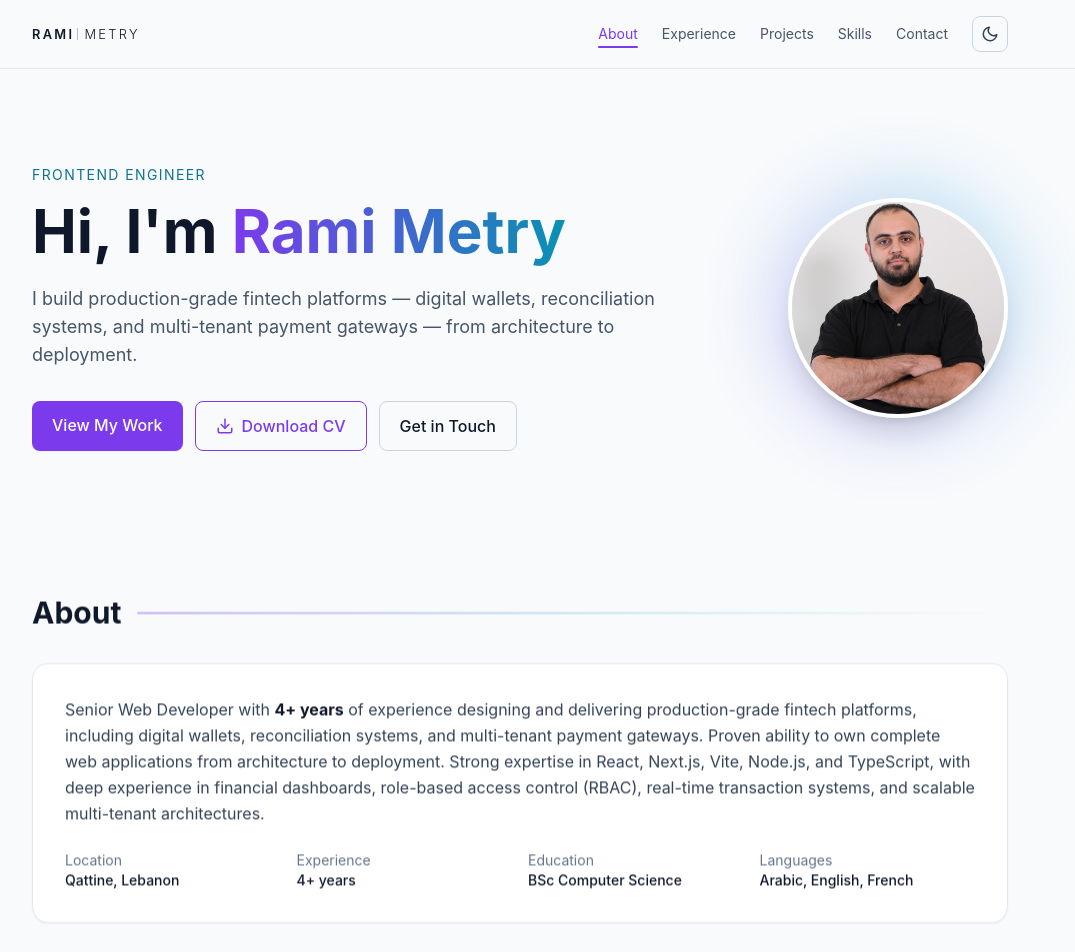
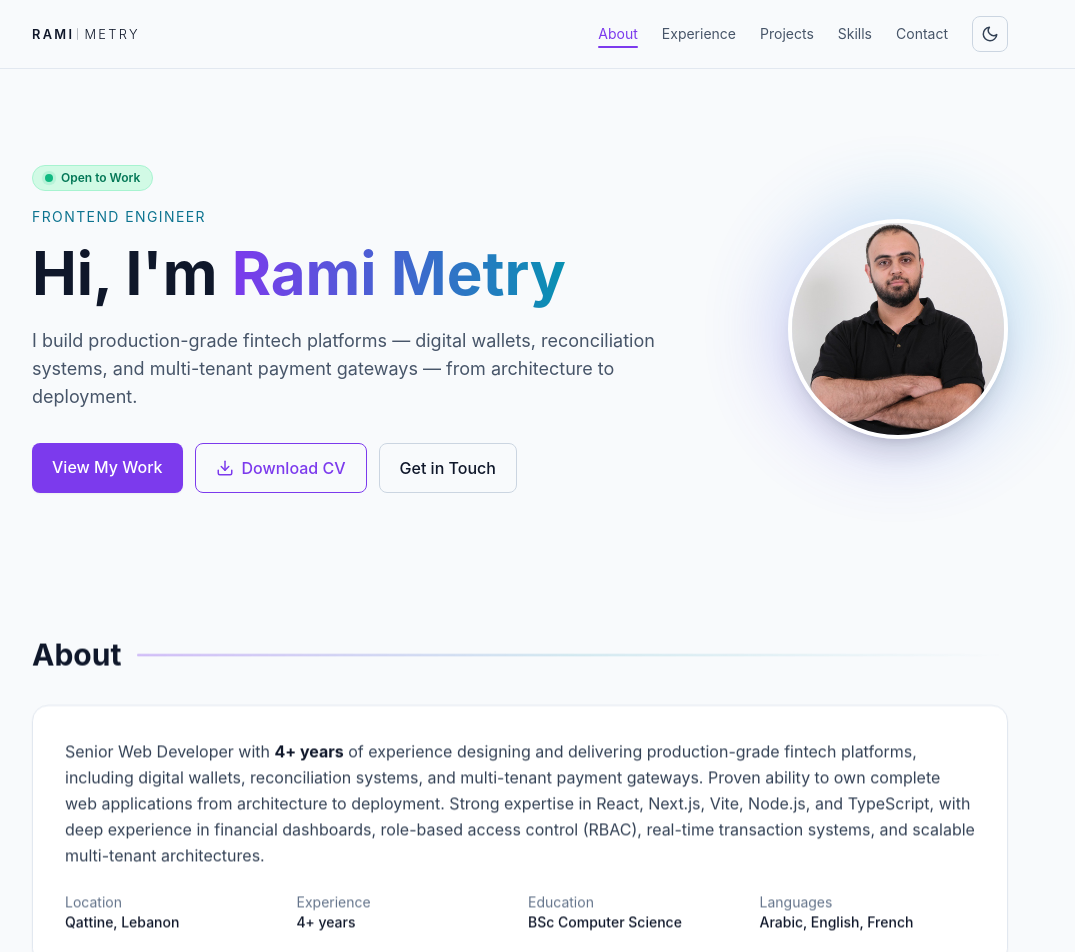
Before and after one commit to RamiMetry/ramimetry-portfolio, a Next.js app: page / in a window 1280 px wide. Shown: the top 952 px of the page, without its empty margins (120-1195 px from the left). Built offline with nearby package versions, Linux system fonts and the light colour scheme.

Commit message:
Add Open to Work badge and animated experience counter

```diff
--- a/app/page.tsx
+++ b/app/page.tsx
@@ -2,6 +2,7 @@ import Image from "next/image";
 import Link from "next/link";
 import ActiveNav from "@/components/ActiveNav";
 import BackToTop from "@/components/BackToTop";
+import CountUp from "@/components/CountUp";
 import MobileNav from "@/components/MobileNav";
 import GlowCard from "@/components/GlowCard";
 import Reveal from "@/components/Reveal";
@@ -183,6 +184,15 @@ export default function Home() {
         className="max-w-5xl mx-auto px-6 pt-24 pb-20 grid md:grid-cols-[1fr_auto] gap-12 items-center"
       >
         <div className="relative z-10">
+          <div className="hero-entrance hero-entrance-1 flex items-center gap-3 mb-4">
+            <span className="inline-flex items-center gap-2 px-3 py-1 rounded-full text-xs font-semibold bg-emerald-100 text-emerald-700 dark:bg-emerald-500/10 dark:text-emerald-400 border border-emerald-200 dark:border-emerald-500/20">
+              <span className="relative flex h-2 w-2">
+                <span className="absolute inline-flex h-full w-full animate-ping rounded-full bg-emerald-400 opacity-75" />
+                <span className="relative inline-flex h-2 w-2 rounded-full bg-emerald-500" />
+              </span>
+              Open to Work
+            </span>
+          </div>
           <p
             className={`hero-entrance hero-entrance-1 text-sm uppercase tracking-widest mb-4 ${accentText}`}
           >
@@ -274,7 +284,7 @@ export default function Home() {
             </div>
             <div>
               <p className="text-slate-500 dark:text-slate-500">Experience</p>
-              <p className="font-medium">{yearsOfExperience}+ years</p>
+              <p className="font-medium"><CountUp end={yearsOfExperience} suffix="+ years" /></p>
             </div>
             <div>
               <p className="text-slate-500 dark:text-slate-500">Education</p>
--- /dev/null
+++ b/components/CountUp.tsx
@@ -0,0 +1,65 @@
+"use client";
+
+import { useEffect, useRef, useState } from "react";
+
+type Props = {
+  end: number;
+  suffix?: string;
+  duration?: number; // ms
+};
+
+export default function CountUp({ end, suffix = "", duration = 1500 }: Props) {
+  const ref = useRef<HTMLSpanElement>(null);
+  const [count, setCount] = useState(0);
+  const [started, setStarted] = useState(false);
+
+  useEffect(() => {
+    const el = ref.current;
+    if (!el) return;
+
+    if (window.matchMedia("(prefers-reduced-motion: reduce)").matches) {
+      setCount(end);
+      return;
+    }
+
+    const io = new IntersectionObserver(
+      (entries) => {
+        if (entries[0].isIntersecting && !started) {
+          setStarted(true);
+          io.disconnect();
+        }
+      },
+      { threshold: 0.5 }
+    );
+
+    io.observe(el);
+    return () => io.disconnect();
+  }, [end, started]);
+
+  useEffect(() => {
+    if (!started) return;
+
+    const steps = Math.ceil(duration / 30);
+    let step = 0;
+
+    const timer = setInterval(() => {
+      step++;
+      // Ease-out: fast start, slow end
+      const progress = 1 - Math.pow(1 - step / steps, 3);
+      setCount(Math.round(progress * end));
+
+      if (step >= steps) {
+        setCount(end);
+        clearInterval(timer);
+      }
+    }, 30);
+
+    return () => clearInterval(timer);
+  }, [started, end, duration]);
+
+  return (
+    <span ref={ref} className="tabular-nums">
+      {count}{suffix}
+    </span>
+  );
+}
```
Also changed, not shown: 1 other file (tests, documents, lock files or other folders).
